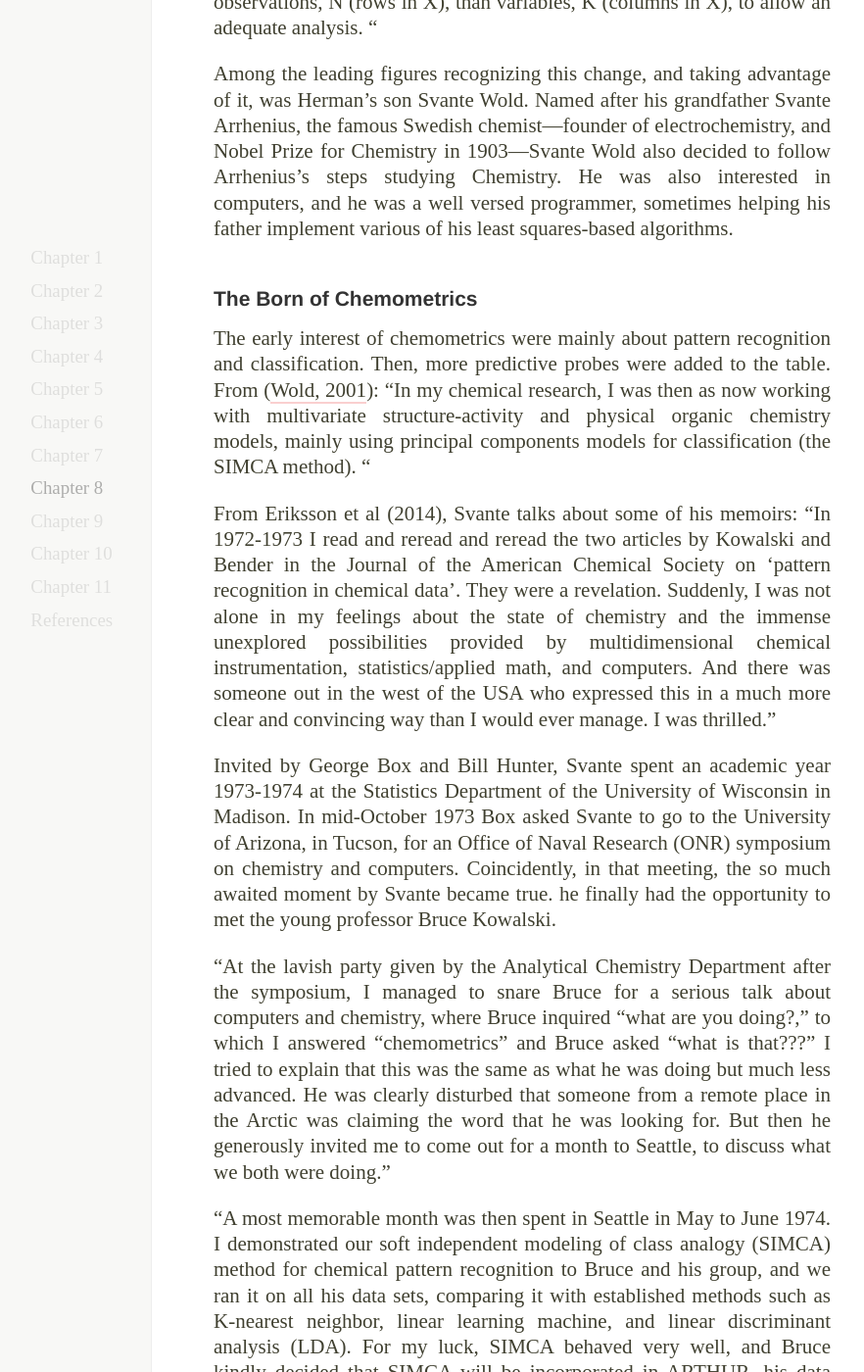
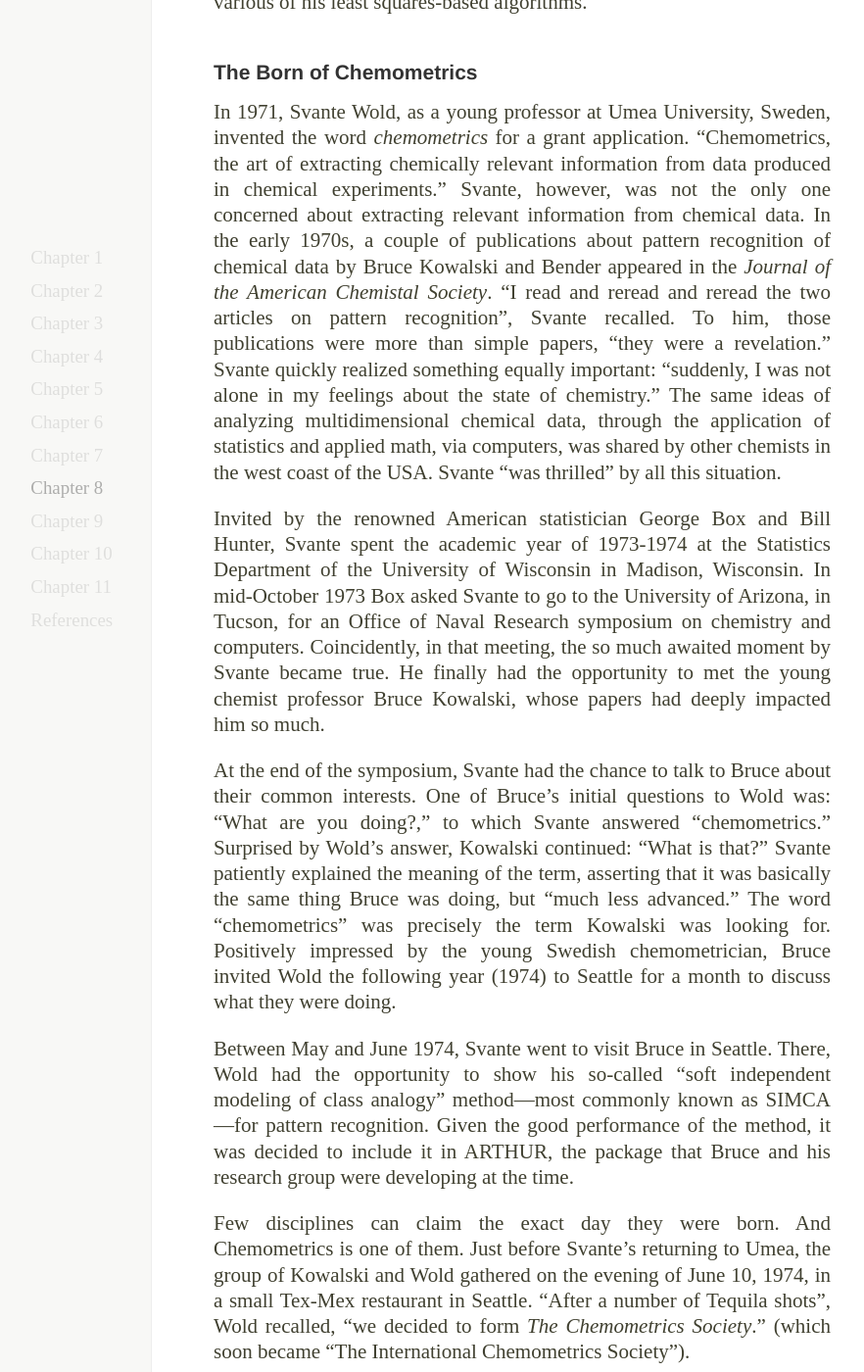
Before and after one commit to sagaofpls/sagaofpls.github.io, a Jekyll site: the page built from chapter8.md, in a window 1280 px wide and 1400 px high, scrolled down 894 px. Shown: the whole window at 98% size, without its empty margins (107-989 px from the left). Built offline with Jekyll 4.4.1, drawn with Linux system fonts in a browser that asks for light colours; some of the changed text lies outside the part shown.

Commit message:
born of chemometrics

```diff
--- a/_includes/nav.html
+++ b/_includes/nav.html
@@ -37,7 +37,7 @@
 		</li>
 		<li>
 			<a href="chapter8.html" class="{% if page.url == '/chapter8.html'%}active{% endif %}">Chapter 8
-			<span>The&nbsp;Chemometricians</span>
+			<span>The&nbsp;Chemometrician</span>
 			</a>
 		</li>
 		<li>
--- a/chapter8.md
+++ b/chapter8.md
@@ -1,53 +1,39 @@
 ---
 layout: page
-title: "chemometricians"
+title: "chemometrician"
 ---
 
-# The Chemometricians
+# The Chemometrician
 
-Meanwhile in the 1970s, another type of _metrics_ discipline was experiencing revolutionanzing changes in Scandinavian countries and Northern Europe. In this case, the field was not part of the social sciences scene but part of the life and natural sciences, concretely Chemistry.
+Meanwhile in the late 1960s and early 1970s, another type of _metrics_ discipline was experiencing revolutionanzing changes in Scandinavian countries and Northern Europe. In this case, the field was not part of the social sciences scene but part of the life and natural sciences, concretely Chemistry.
 
-With the arrival of computers during the 1960s, and the increasing appearance of new electronic measurement devices, the field of Chemistry was irremediably touched by these technological changes. Consequently, a transition from "wet" chemistry to instrument based "electronic" chemistry took place. Notably, electronic devices produced more data than what was commonly available before. So there was a new (or at least a more demanding) need to crunch that emerging data.
+With the arrival of computers during the 1960s, and the increasing appearance of new electronic measurement devices, the field of Chemistry was irremediably touched by these technological changes. Consequently, a transition from "wet" chemistry to a more instrument based "electronic" chemistry gradually took place. One of the effects of having new electronic devices was the production of more data than what was commonly available before. So with the new instruments also came the need for analytical tools to crunch the raising tide of emerging data.
 
-From Eriksson et al (2014): "In the early 1970s, Bruce (Kowalski) pointed out that modern instru- mentation produced too much data that they could not be analyzed by means of traditional methods, and more excitingly, that these data probably contained much more information than a bunch of single variables. And consequently, the variables had to be analyzed together, providing patterns related to the stated objective. In the beginning of chemometrics, this objective was usually one of classification, and chemometricians borrowed methods from artificial intelligence (machine learning) and classical statistics (discriminant analysis) to solve their data analytical problems. These approaches were still handicapped by the dogma that data had to have substantially more observations, N (rows in X), than variables, K (columns in X), to allow an adequate analysis. "
-
-
-Among the leading figures recognizing this change, and taking advantage of it, was Herman's son Svante Wold. Named after his grandfather Svante Arrhenius, the famous Swedish chemist---founder of electrochemistry, and Nobel Prize for Chemistry in 1903---Svante Wold also decided to follow Arrhenius's steps studying Chemistry. He was also interested in computers, and he was a well versed programmer, sometimes helping his father implement various of his least squares-based algorithms.
+Traditional mathematical and statistical methods soon proved to be not enough for the new types of data. One of the main characteristics was the presence of many more variables than observations. Among the leading figures recognizing this change, and taking advantage of it, was Herman's son Svante Wold. Named after his grandfather Svante Arrhenius, the famous Swedish chemist---founder of electrochemistry, and Nobel Prize for Chemistry in 1903---Svante Wold also decided to follow Arrhenius's steps by studying Chemistry. He was also interested in computers, and he was a well versed programmer, sometimes helping his father implement various of his least squares-based algorithms.
 
 
 #### The Born of Chemometrics
 
-The early interest of chemometrics were mainly about pattern recognition and classification. Then, more predictive probes were added to the table.
-From ([Wold, 2001](references.html/#Wold2001)): "In my chemical research, I was then as now working with multivariate structure-activity and physical organic chemistry models, mainly using principal components models for classification (the SIMCA method). "
+In 1971, Svante Wold, as a young professor at Umea University, Sweden, invented the word _chemometrics_ for a grant application. "Chemometrics, the art of extracting chemically relevant information from data produced in chemical experiments." Svante, however, was not the only one concerned about extracting relevant information from chemical data. In the early 1970s, a couple of publications about pattern recognition of chemical data by Bruce Kowalski and Bender appeared in the _Journal of the American Chemistal Society_. "I read and reread and reread the two articles on pattern recognition", Svante recalled. To him, those publications were more than simple papers, "they were a revelation." Svante quickly realized something equally important: "suddenly, I was not alone in my feelings about the state of chemistry." The same ideas of analyzing multidimensional chemical data, through the application of statistics and applied math, via computers, was shared by other chemists in the west coast of the USA. Svante "was thrilled" by all this situation.
 
-From Eriksson et al (2014), Svante talks about some of his memoirs: "In 1972-1973 I read and reread and reread the two articles by Kowalski and Bender in the Journal of the American Chemical Society on 'pattern recognition in chemical data'. They were a revelation. Suddenly, I was not alone in my feelings about the state of chemistry and the immense unexplored possibilities provided by multidimensional chemical instrumentation, statistics/applied math, and computers. And there was someone out in the west of the USA who expressed this in a much more clear and convincing way than I would ever manage. I was thrilled."
+Invited by the renowned American statistician George Box and Bill Hunter, Svante spent the academic year of 1973-1974 at the Statistics Department of the University of Wisconsin in Madison, Wisconsin. In mid-October 1973 Box asked Svante to go to the University of Arizona, in Tucson, for an Office of Naval Research symposium on chemistry and computers. Coincidently, in that meeting, the so much awaited moment by Svante became true. He finally had the opportunity to met the young chemist professor Bruce Kowalski, whose papers had deeply impacted him so much.
 
-Invited by George Box and Bill Hunter, Svante spent an academic year 1973-1974 at the Statistics Department of the University of Wisconsin in Madison. In mid-October 1973 Box asked Svante to go to the University of Arizona, in Tucson, for an Office of Naval Research (ONR) symposium on chemistry and computers. Coincidently, in that meeting, the so much awaited moment by Svante became true. he finally had the opportunity to met the young professor Bruce Kowalski.
+At the end of the symposium, Svante had the chance to talk to Bruce about their common interests. One of Bruce's initial questions to Wold was: "What are you doing?," to which Svante answered "chemometrics." Surprised by Wold's answer, Kowalski continued: "What is that?" Svante patiently explained the meaning of the term, asserting that it was basically the same thing Bruce was doing, but "much less advanced." The word "chemometrics" was precisely the term Kowalski was looking for. Positively impressed by the young Swedish chemometrician, Bruce invited Wold the following year (1974) to Seattle for a month to discuss what they were doing.
 
-"At the lavish party given by the Analytical Chemistry Department after the symposium, I managed to snare Bruce for a serious talk about computers and chemistry, where Bruce inquired "what are you doing?," to which I answered "chemometrics" and Bruce asked "what is that???" I tried to explain that this was the same as what he was doing but much less advanced. He was clearly disturbed that someone from a remote place in the Arctic was claiming the word that he was looking for. But then he generously invited me to come out for a month to Seattle, to discuss what we both were doing."
+Between May and June 1974, Svante went to visit Bruce in Seattle. There, Wold had the opportunity to show his so-called "soft independent modeling of class analogy" method---most commonly known as SIMCA---for pattern recognition. Given the good performance of the method, it was decided to include it in ARTHUR, the package that Bruce and his research group were developing at the time.
 
-"A most memorable month was then spent in Seattle in May to June 1974. I demonstrated our soft independent modeling of class analogy (SIMCA) method for chemical pattern recognition to Bruce and his group, and we ran it on all his data sets, comparing it with established methods such as K-nearest neighbor, linear learning machine, and linear discriminant analysis (LDA). For my luck, SIMCA behaved very well, and Bruce kindly decided that SIMCA will be incorporated in ARTHUR, his data analytical package, programmed in Fortran for a large computer. His kind group members helped me to get SIMCA up and running inside ARTHUR, and we continued the tests, and SIMCA behaved very well."
-
-"On 10 June, we all went out to a local Mexican restaurant, and after a number of Tequila shots, we decided to form _"The Chemometrics Society"_ (after a while changed to 'The International...'). A couple of days later, I left for Sweden and then back to Wisconsin."
+Few disciplines can claim the exact day they were born. And Chemometrics is one of them. Just before Svante's returning to Umea, the group of Kowalski and Wold gathered on the evening of June 10, 1974, in a small Tex-Mex restaurant in Seattle. "After a number of Tequila shots", Wold recalled, "we decided to form _The Chemometrics Society_." (which soon became "The International Chemometrics Society").
 
 -----
 
+The early interest of chemometrics were mainly about pattern recognition and classification. Borrowing techniques from statistics (like discriminant analysis), and other computational approaches for pattern recognition, the new chemometricians soon discovered that such approaches were limited. As Svante recognizes, "these approaches were still handicapped by the dogma that data had to have substantially more observations than variables." This forced analysts to devise their own dimension reduction approaches and new methods of pattern recognition. Then, more predictive problems were added to the table.
+
+Actually, they were engaged in an intensive implementation of the interesting ideas produced by Svante’s father, Herman Wold, who was a famous statistician, developing many techniques (including the now famous method of the projection to latent structures – PLS) for data analysis in economic and social sciences."
+
 One illuminating manuscript written by Svante is _"Chemometrics; what do we mean with it, and what do we want from it?"_ ([Wold, 1995](references.html/#Wold1995)). In this paper, Svante provides us interesting reflections about Chemometrics (as seen in the mid-1990s).
 
-Chemometrics, "the art of extracting chemically relevant information from data produced in chemical eperiments", according to Svante Wold, the Swedish chemist who coined the term in 1971. Svante was also involved in the foundation of the prestigious journal _Chemometrics_.
 
-Svante Wold, at Umea University, Sweden, invented the word chemometrics for a grant application in late 1971
-
-
-#### Chemometrics Society
-
-From ChemistryViews.org: "In 1974, together with Bruce Kowalski, University of Washington, Seattle, USA, he created the International Chemometrics Society (ICS). The first paper with the word chemometrics in it was published by Wold in 1972. In the 1980s, the first dedicated journals Chemometrics and Intelligent Laboratory Systems and Journal of Chemometrics, the first book with chemometrics in the title, several ACS symposia, the first book series (Research Studies Press), the first dedicated software (ARTHUR, SIMCA, and UNSCRAMBLER), and the first workshops appeared. A meeting held in Cosenza, Italy, in 1983 was probably the first major attempt to get together a diverse international range of scientists working in chemometrics."
-
-According to Alexey L. Pomerantsev ([Pomerantsev, 2014](references.html/#Pomerantsev2014)) "Chemometrics was born on the evening, June 10, 1974, in a small Tex-Mex restaurant in Seattle, as the result of a pretty noisy revelry, arranged on the occasion of Swante’s return home in Umea, after a long training under the renowned statistician George Box."
-
-"The American side was represented by the chemist Bruce Kowalski with his disciples, who had been intensively developing a software package for chemical data analysis. In fact, the word “chemometrics” has been used since the early 1970s by Svante Wold and his team from the University of Umea, in order to identify, briefly, what they were doing. Actually, they were engaged in an intensive implementation of the interesting ideas produced by Svante’s father, Herman Wold, who was a famous statistician, developing many techniques (including the now famous method of the projection to latent structures – PLS) for data analysis in economic and social sciences."
-
------
+#### The Born of PLS Regression
 
 Wold (2001) ([Wold, 2001](references.html/#Wold2001)) "The concept of latent variable as the 'the real thing' driving complicated processes appealed to me as it is very similar to the 'effects' we have in organic chemistry---inductive, lipophilic, steric, etc.---and I hence was greatly attracted by the PLS philosophy. However, the implementation impressed me less, and in the beginning I considered Herman's PLS as very prone to over-fitting because of the many variables, and hence I did not take it very seriously. Herman's enthusiasm and patient explanations of how latent variables (being estimated as weighted averages of the original, manifest variables) stabilized the situation, slowly convinced me that this was a well working approach with great potential also in the natural sciences and in engineering.
 
```
Also changed, not shown: chapter1.md (+3 -3 lines), chapters/chapter-01-introduction.md (+3 -3 lines), chapters/chapter-08-chemometrician.md (renamed from chapters/chapter-08-chemometricians.md, +14 -28 lines), index.md (+1 -1 lines).
